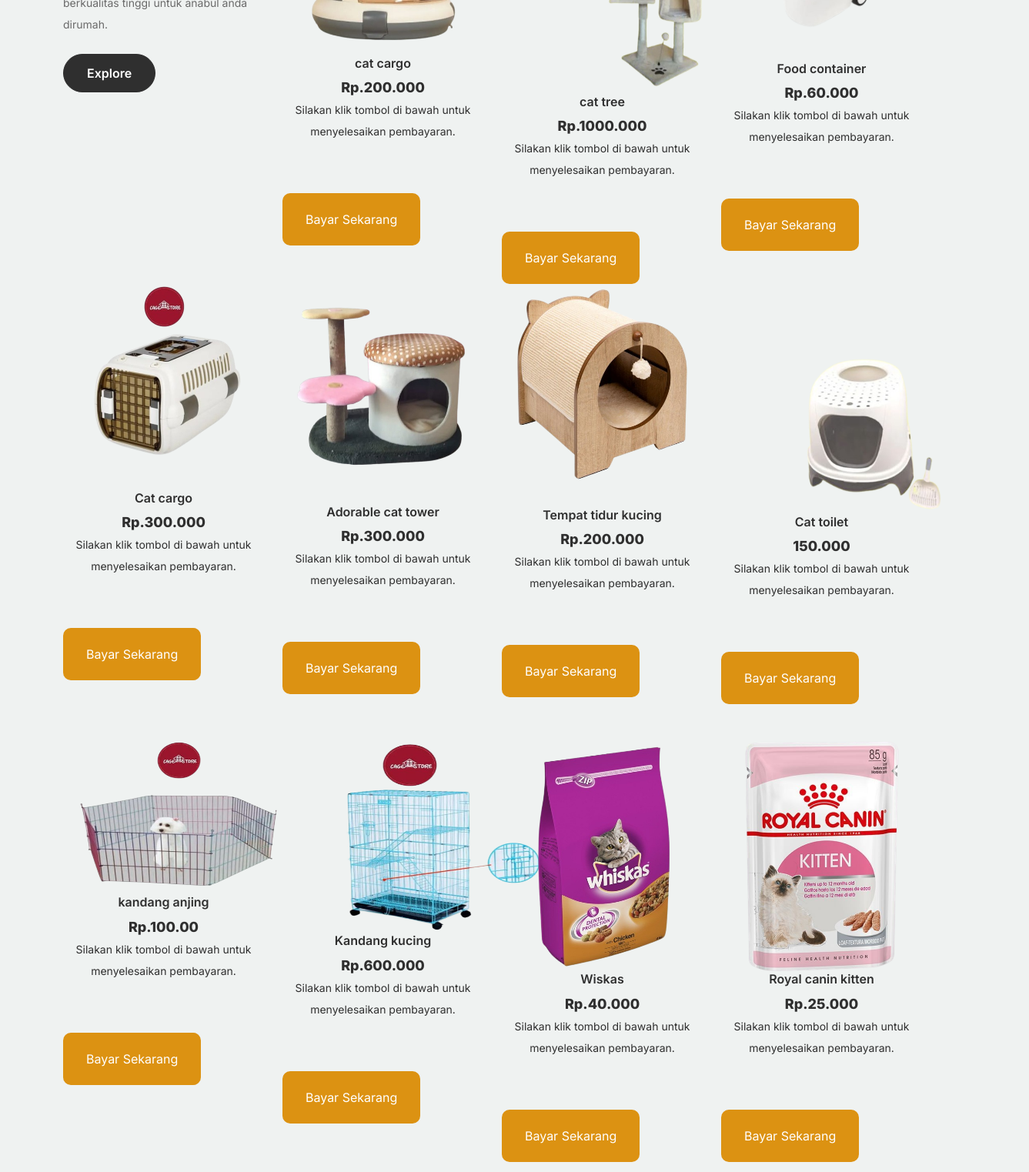
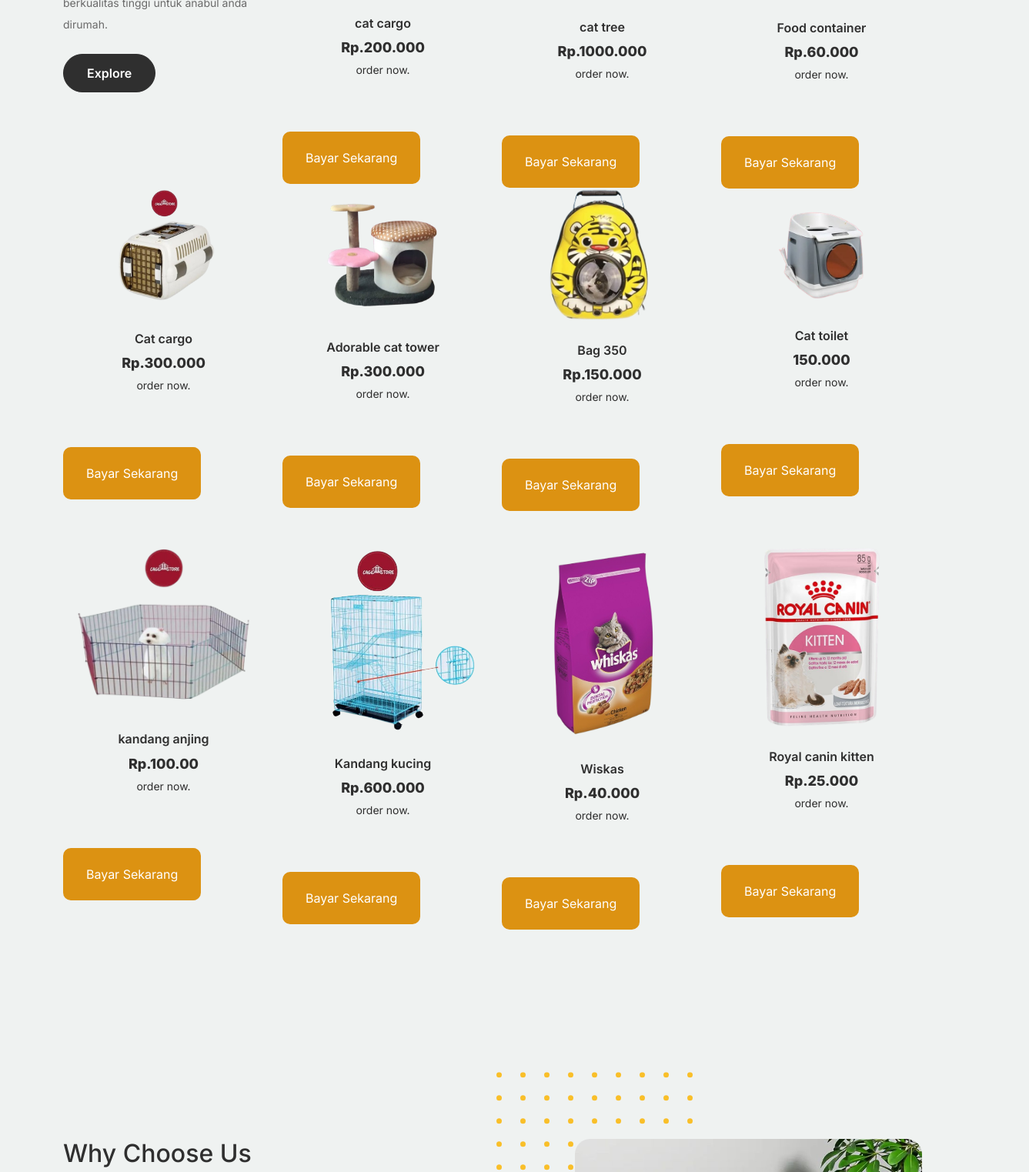
Before and after one commit to kiyaaa04/Nurul-rezki, a plain HTML site: page index.html in a window 1280 px wide. Shown: the part 867-2390 px from the top of the page at 77% size, 1337 px wide, since content can reach past the window. Drawn offline with nearby package versions, Linux system fonts and the light colour scheme; files that its build step writes are made by us from their sources; files whose address does not match are found by name.

Commit message:
mengubah kata-kata

```diff
--- a/css/style.css
+++ b/css/style.css
@@ -221,10 +221,10 @@
     text-decoration: none;
     display: block;
     position: relative;
-    padding-bottom: 50px;
+    padding-bottom: 40px;
     cursor: pointer; }
     .product-section .product-item .product-thumbnail {
-      margin-bottom: 30px;
+      margin-bottom: 20px;
       position: relative;
       top: 0;
       -webkit-transition: .3s all ease;
@@ -425,7 +425,7 @@
       position: absolute;
       border-radius: 20px;
       background: #dce5e4;
-      width: 98px;
+      width: 100px;
       height: 98px;
       top: 50%;
       left: 50%;
--- a/index.html
+++ b/index.html
@@ -63,7 +63,7 @@
 					<div class="col-lg-5">
 						<div class="intro-excerpt">
 							<h1>Petmart <span clsas="d-block">Cage store</span></h1>
-							<p class="mb-4">berbelanja dengan mudah untuk kebutuhan kucing anda di rumah, kami menyediakan berbagai keperluan kucing dan berbagai layanan di petshop kami yang bisa anda pilih sesuai kebutuhan anda.</p>
+							<p class="mb-4">berbelanja dengan mudah untuk kebutuhan anabul anda di rumah, kami menyediakan berbagai keperluan kucing dan berbagai layanan di petshop kami yang bisa anda pilih sesuai kebutuhan anda.</p>
 							<p><a href="" class="btn btn-secondary me-2">Shop Now</a><a href="#" class="btn btn-white-outline">Explore</a></p>
 						</div>
 					</div>
@@ -93,12 +93,12 @@
 					<!-- Start Column 2 -->
 					<div class="col-12 col-md-4 col-lg-3 mb-5 mb-md-0">
 						<a class="product-item" >
-							<img src="images/cat cargo 1.png" width="300" height="250">
+							<img src="images/cat cargo 1.png" class="img-fluid product-thumbnail" width="200" height="250">
 							<h3 class="product-title">cat cargo</h3>
 							<strong class="product-price">Rp.200.000</strong>
 						</head>
 						<body>
-							<p>Silakan klik tombol di bawah untuk menyelesaikan pembayaran.</p>
+							<p>order now.</p>
 
 							<!-- Tombol pembayaran -->
 							<a href="https://app.midtrans.com/payment-links/1733233829924" class="btn-pay" target="_blank">Bayar Sekarang</a>
@@ -123,12 +123,12 @@
 					<!-- Start Column 3 -->
 					<div class="col-12 col-md-4 col-lg-3 mb-5 mb-md-0">
 						<a class="product-item" >
-							<img src="images/cat tree 1.png" width="400" height="300">
+							<img src="images/cat tree 1.png" class="img-fluid product-thumbnail" width="1000" height="900">
 							<h3 class="product-title">cat tree</h3>
 							<strong class="product-price">Rp.1000.000</strong>
 						</head>
 						<body>
-							<p>Silakan klik tombol di bawah untuk menyelesaikan pembayaran.</p>
+							<p>order now.</p>
 
 							<!-- Tombol pembayaran -->
 							<a href="https://app.midtrans.com/payment-links/1733234040325" class="btn-pay" target="_blank">Bayar Sekarang</a>
@@ -153,12 +153,12 @@
 					<!-- Start Column 4 -->
 					<div class="col-12 col-md-4 col-lg-3 mb-5 mb-md-0">
 						<a class="product-item" >
-							<img src="images/pet food container.png" class="img-fluid product-thumbnail">
+							<img src="images/pet food container.png" class="img-fluid product-thumbnail" width="200" height="200">
 							<h3 class="product-title">Food container</h3>
 							<strong class="product-price">Rp.60.000</strong>
 						</head>
 						<body>
-							<p>Silakan klik tombol di bawah untuk menyelesaikan pembayaran.</p>
+							<p>order now.</p>
 
 							<!-- Tombol pembayaran -->
 							<a href="https://app.midtrans.com/payment-links/1733234097770" class="btn-pay" target="_blank">Bayar Sekarang</a>
@@ -183,7 +183,7 @@
 	    <!-- Start Column 1-->
 	<div class="col-12 col-md-4 col-lg-3 mb-5">
 		<a class="product-item" href="#">
-			<img src="images/cat cargo 2.png" class="img-fluid product-thumbnail">
+			<img src="images/cat cargo 2.png" class="img-fluid product-thumbnail" width="170" height="200">
 			<h3 class="product-title">Cat cargo</h3>
 			<strong class="product-price">Rp.300.000</strong>
 			<head>
@@ -193,7 +193,7 @@
 				<link rel="stylesheet" href="style.css"> <!-- Sesuaikan jika Anda menggunakan CSS -->
 			</head>
 			<body>
-				<p>Silakan klik tombol di bawah untuk menyelesaikan pembayaran.</p>
+				<p>order now.</p>
 
 				<!-- Tombol pembayaran -->
 				<a href="https://app.midtrans.com/payment-links/1733238668893" class="btn-pay" target="_blank">Bayar Sekarang</a>
@@ -218,7 +218,7 @@
 	<!-- Start Column 2 -->
 	<div class="col-12 col-md-4 col-lg-3 mb-5">
 		<a class="product-item" href="#">
-			<img src="images/cat tree 2.png" class="img-fluid product-thumbnail">
+			<img src="images/cat tree 2.png" class="img-fluid product-thumbnail" width="170" height="200">
 			<h3 class="product-title">Adorable cat tower</h3>
 			<strong class="product-price">Rp.300.000</strong>
 			<head>
@@ -228,10 +228,10 @@
 				<link rel="stylesheet" href="style.css"> <!-- Sesuaikan jika Anda menggunakan CSS -->
 			</head>
 			<body>
-				<p>Silakan klik tombol di bawah untuk menyelesaikan pembayaran.</p>
+				<p>order now.</p>
 
 				<!-- Tombol pembayaran -->
-				<a href="https://app.midtrans.com/payment-links/1733191674240" class="btn-pay" target="_blank">Bayar Sekarang</a>
+				<a href="https://app.midtrans.com/payment-links/1733499860454" class="btn-pay" target="_blank">Bayar Sekarang</a>
 
 				<style>
 					.btn-pay {
@@ -253,9 +253,9 @@
 	<!-- Start Column 3 -->
 	<div class="col-12 col-md-4 col-lg-3 mb-5">
 		<a class="product-item" href="#">
-			<img src="images/walmart.png" class="img-fluid product-thumbnail">
-			<h3 class="product-title">Tempat tidur kucing</h3>
-			<strong class="product-price">Rp.200.000</strong>
+			<img src="images/tas kucing.png" class="img-fluid product-thumbnail" width="160" height="200">
+			<h3 class="product-title">Bag 350</h3>
+			<strong class="product-price">Rp.150.000</strong>
 				<head>
 					<meta charset="UTF-8">
 					<meta name="viewport" content="width=device-width, initial-scale=1.0">
@@ -263,10 +263,10 @@
 					<link rel="stylesheet" href="style.css"> <!-- Sesuaikan jika Anda menggunakan CSS -->
 				</head>
 				<body>
-					<p>Silakan klik tombol di bawah untuk menyelesaikan pembayaran.</p>
+					<p>order now.</p>
 
 					<!-- Tombol pembayaran -->
-					<a href="https://app.midtrans.com/payment-links/1733191944333" class="btn-pay" target="_blank">Bayar Sekarang</a>
+					<a href="https://app.midtrans.com/payment-links/1733499762794" class="btn-pay" target="_blank">Bayar Sekarang</a>
 
 					<style>
 						.btn-pay {
@@ -290,7 +290,7 @@
 	<!-- Start Column 4-->
 	<div class="col-12 col-md-4 col-lg-3 mb-5">
 		<a class="product-item" href="#">
-			<img src="images/cat toilet.png" width="400" height="300">
+			<img src="images/litter box 1.png" class="img-fluid product-thumbnail" width="700" height="600">
 			<h3 class="product-title">Cat toilet</h3>
 			<strong class="product-price">150.000</strong>
 			<head>
@@ -300,7 +300,7 @@
 				<link rel="stylesheet" href="style.css"> <!-- Sesuaikan jika Anda menggunakan CSS -->
 			</head>
 			<body>
-				<p>Silakan klik tombol di bawah untuk menyelesaikan pembayaran.</p>
+				<p>order now.</p>
 
 				<!-- Tombol pembayaran -->
 				<a href="https://app.midtrans.com/payment-links/1733239487452" class="btn-pay" target="_blank">Bayar Sekarang</a>
@@ -326,7 +326,7 @@
 	<!-- Start Column 1 -->
 	<div class="col-12 col-md-4 col-lg-3 mb-5">
 		<a class="product-item" href="#">
-			<img src="images/kandang 1.png" width="300" height="200">
+			<img src="images/kandang 1.png" class="img-fluid product-thumbnail" width="400" height="300">
 			<h3 class= "product-title">kandang anjing</h3>
 			<strong class="product-price">Rp.100.00</strong>
 			<head>
@@ -336,7 +336,7 @@
 				<link rel="stylesheet" href="style.css"> <!-- Sesuaikan jika Anda menggunakan CSS -->
 			</head>
 			<body>
-				<p>Silakan klik tombol di bawah untuk menyelesaikan pembayaran.</p>
+				<p>order now.</p>
 
 				<!-- Tombol pembayaran -->
 				<a href="https://app.midtrans.com/payment-links/1733240026363" class="btn-pay" target="_blank">Bayar Sekarang</a>
@@ -361,7 +361,7 @@
 	<!-- Start Column 2 -->
 	<div class="col-12 col-md-4 col-lg-3 mb-5">
 		<a class="product-item" href="#">
-			<img src="images/kandang 2.png" width="350" height="250">
+			<img src="images/kandang 2.png" class="img-fluid product-thumbnail" width="350" height="250">
 			<h3 class="product-title">Kandang kucing</h3>
 			<strong class="product-price">Rp.600.000</strong>
 			<head>
@@ -371,7 +371,7 @@
 				<link rel="stylesheet" href="style.css"> <!-- Sesuaikan jika Anda menggunakan CSS -->
 			</head>
 			<body>
-				<p>Silakan klik tombol di bawah untuk menyelesaikan pembayaran.</p>
+				<p>order now.</p>
 
 				<!-- Tombol pembayaran -->
 				<a href="https://app.midtrans.com/payment-links/1733240215493" class="btn-pay" target="_blank">Bayar Sekarang</a>
@@ -396,7 +396,7 @@
 	<!-- Start Column 3 -->
 	<div class="col-12 col-md-4 col-lg-3 mb-5">
 		<a class="product-item" href="#">
-			<img src="images/wiskas.png" width="200" height="300">
+			<img src="images/wiskas.png" class="img-fluid product-thumbnail" width="150" height="200">
 			<h3 class="product-title">Wiskas</h3>
 			<strong class="product-price">Rp.40.000</strong>
 			<head>
@@ -406,7 +406,7 @@
 				<link rel="stylesheet" href="style.css"> <!-- Sesuaikan jika Anda menggunakan CSS -->
 			</head>
 			<body>
-				<p>Silakan klik tombol di bawah untuk menyelesaikan pembayaran.</p>
+				<p>order now.</p>
 
 				<!-- Tombol pembayaran -->
 				<a href="https://app.midtrans.com/payment-links/1733192663953" class="btn-pay" target="_blank">Bayar Sekarang</a>
@@ -431,12 +431,12 @@
 	<!-- Start Column 4 -->
 	<div class="col-12 col-md-4 col-lg-3 mb-5">
 		<a class="product-item" href="#">
-			<img src="images/Royal_Canin_Kitten.png" width="200" height="300">
+			<img src="images/Royal_Canin_Kitten.png" class="img-fluid product-thumbnail" width="150" height="200">
 			<h3 class="product-title">Royal canin kitten</h3>
 			<strong class="product-price">Rp.25.000</strong>
 		</head>
 		<body>
-			<p>Silakan klik tombol di bawah untuk menyelesaikan pembayaran.</p>
+			<p>order now.</p>
 
 			<!-- Tombol pembayaran -->
 			<a href="https://app.midtrans.com/payment-links/1733192924556" class="btn-pay" target="_blank">Bayar Sekarang</a>
@@ -544,9 +544,9 @@
 
 						<ul class="list-unstyled custom-list my-4">
 							<li>Makanan kucing dan anjing</li>
-							<li>kandang kucing dan anjing</li>
-							<li>berbagai pakaian lucu untuk anabul</li>
-							<li>dan berbagai macam perlengkapan lainnya untuk kucing dan anjing</li>
+							<li>kandang</li>
+							<li>Aksesoris</li>
+							<li>cat cargo dan masih banyak lainnya</li>
 							</ul>
 							<p><a herf="#" class="btn">Explore</a></p>
 						</div>
@@ -563,10 +563,10 @@
 					<div class="col-12 col-md-6 col-lg-4 mb-4 mb-lg-0">
 						<div class="product-item-sm d-flex">
 							<div class="thumbnail">
-								<img src="images/walmart.png" alt="Image" class="img-fluid">
+								<img src="images/cat cargo 3.png" alt="Image" class="img-fluid">
 							</div>
 							<div class="pt-3">
-								<h3>Tempat tidur kucing</h3>
+								<h3>cat cargo</h3>
 								<p>Terbuat dari bahan kayu yang tahan lama, bisa menjadi tempat tidur dan tempat untuk kucing anda bermain. </p>
 								<p><a href="#">Read More</a></p>
 							</div>
@@ -576,7 +576,7 @@
 					<div class="col-12 col-md-6 col-lg-4 mb-4 mb-lg-0">
 						<div class="product-item-sm d-flex">
 							<div class="thumbnail">
-								<img src="images/cat tree.png" alt="Image" class="img-fluid">
+								<img src="images/tas kucing.png" alt="Image" class="img-fluid" width="300" height="400">
 							</div>
 							<div class="pt-3">
 								<h3>cat trees</h3>
@@ -589,7 +589,7 @@
 					<div class="col-12 col-md-6 col-lg-4 mb-4 mb-lg-0">
 						<div class="product-item-sm d-flex">
 							<div class="thumbnail">
-								<img src="images/pup_kucing.png" alt="Image" class="img-fluid">
+								<img src="images/cat tree 2.png" alt="Image" class="img-fluid">
 							</div>
 							<div class="pt-3">
 								<h3>Cat toilet</h3>
@@ -720,9 +720,9 @@
 						<div class="post-entry">
 							<a href="#" class="post-thumbnail"><img src="images/kucing tidur.jpg" alt="Image" class="img-fluid"></a>
 							<div class="post-content-entry">
-								<h3><a href="#">7 Alasan mengapa kucing sangat mager dan kerjanya hanya tidur</a></h3>
+								<h3><a href="https://petpintar.com/kucing/kucing-tidur-seharian">Jangan Panik! Kucing Tidur Seharian Bisa Jadi Bukan Gejala Penyakit, Lho</a></h3>
 								<div class="meta">
-									<span>by <a href="#">Kristin Watson</a></span> <span>on <a href="#">Dec 19, 2021</a></span>
+									<span>by <a href="#">Satria aji</a></span> <span>on <a href="#">Apr 24, 2021</a></span>
 								</div>
 							</div>
 						</div>
@@ -732,9 +732,9 @@
 						<div class="post-entry">
 							<a href="#" class="post-thumbnail"><img src="images/kucing mandi.jpg" alt="Image" class="img-fluid"></a>
 							<div class="post-content-entry">
-								<h3><a href="#">Tips grooming kucing di rumah</a></h3>
+								<h3><a href="https://www.ruparupa.com/blog/tips-grooming-kucing/">6 Tips Grooming Kucing yang Tepat di Rumah</a></h3>
 								<div class="meta">
-									<span>by <a href="#">Robert Fox</a></span> <span>on <a href="#">Dec 15, 2021</a></span>
+									<span>by <a href="#">Levina</a></span> <span>on <a href="#">Jul 22, 2022</a></span>
 								</div>
 							</div>
 						</div>
@@ -744,9 +744,9 @@
 						<div class="post-entry">
 							<a href="#" class="post-thumbnail"><img src="images/grooming.jpg" alt="Image" class="img-fluid"></a>
 							<div class="post-content-entry">
-								<h3><a href="#">5 alasan bulu kucing kamu rontok</a></h3>
+								<h3><a href="https://tirto.id/penyebab-bulu-kucing-rontok-parah-dan-cara-mengatasinya-g2WQ">12 Penyebab Bulu Kucing Rontok Parah dan Cara Mengatasinya</a></h3>
 								<div class="meta">
-									<span>by <a href="#">Kristin Watson</a></span> <span>on <a href="#">Dec 12, 2021</a></span>
+									<span>by <a href="#">Lucia Dianawuri</a></span> <span>on <a href="#">Sep 4, 2024</a></span>
 								</div>
 							</div>
 						</div>
```
Also changed, not shown: images/cat cargo 3.png (added), images/kandang izza 2.png (added), images/litter box 1.png (added), images/tas kucing.png (added).
